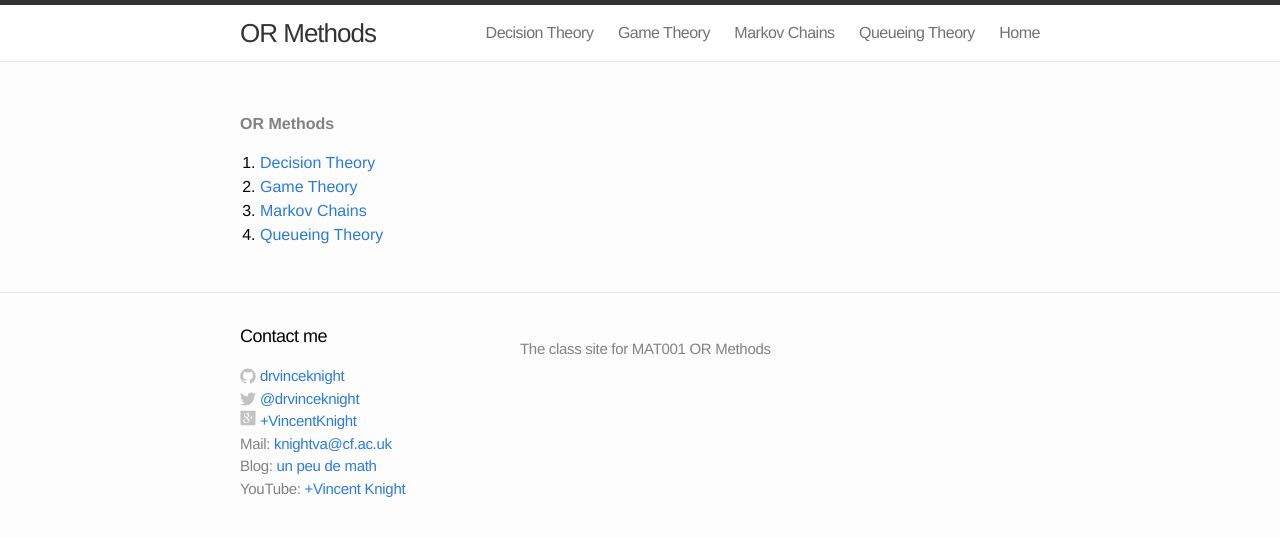
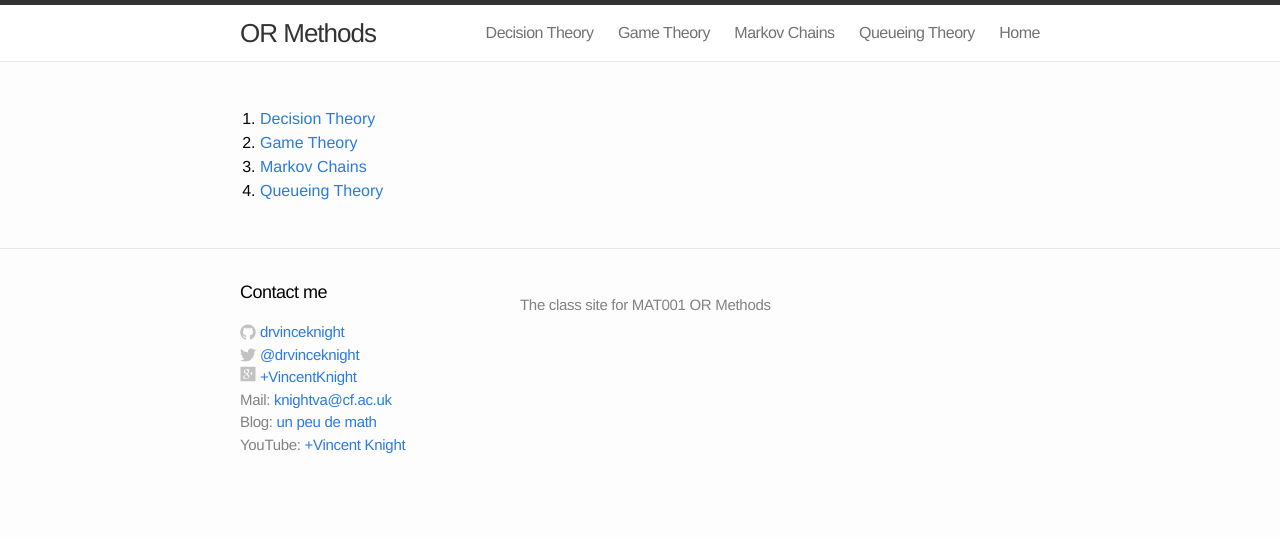
Before and after one commit to drvinceknight/OR_Methods, a Jekyll site: the page built from index.html, in a window 1280 px wide. Shown: the top 537 px of the page. Built offline with Jekyll 4.4.1, drawn with Linux system fonts in a browser that asks for light colours.

Commit message:
Removed header

```diff
--- a/index.html
+++ b/index.html
@@ -4,8 +4,6 @@ title  : OR Methods
 ---
 
 <div class="home">
-
-    <h1>OR Methods</h1>
 
     <p>
     <ol>
```
